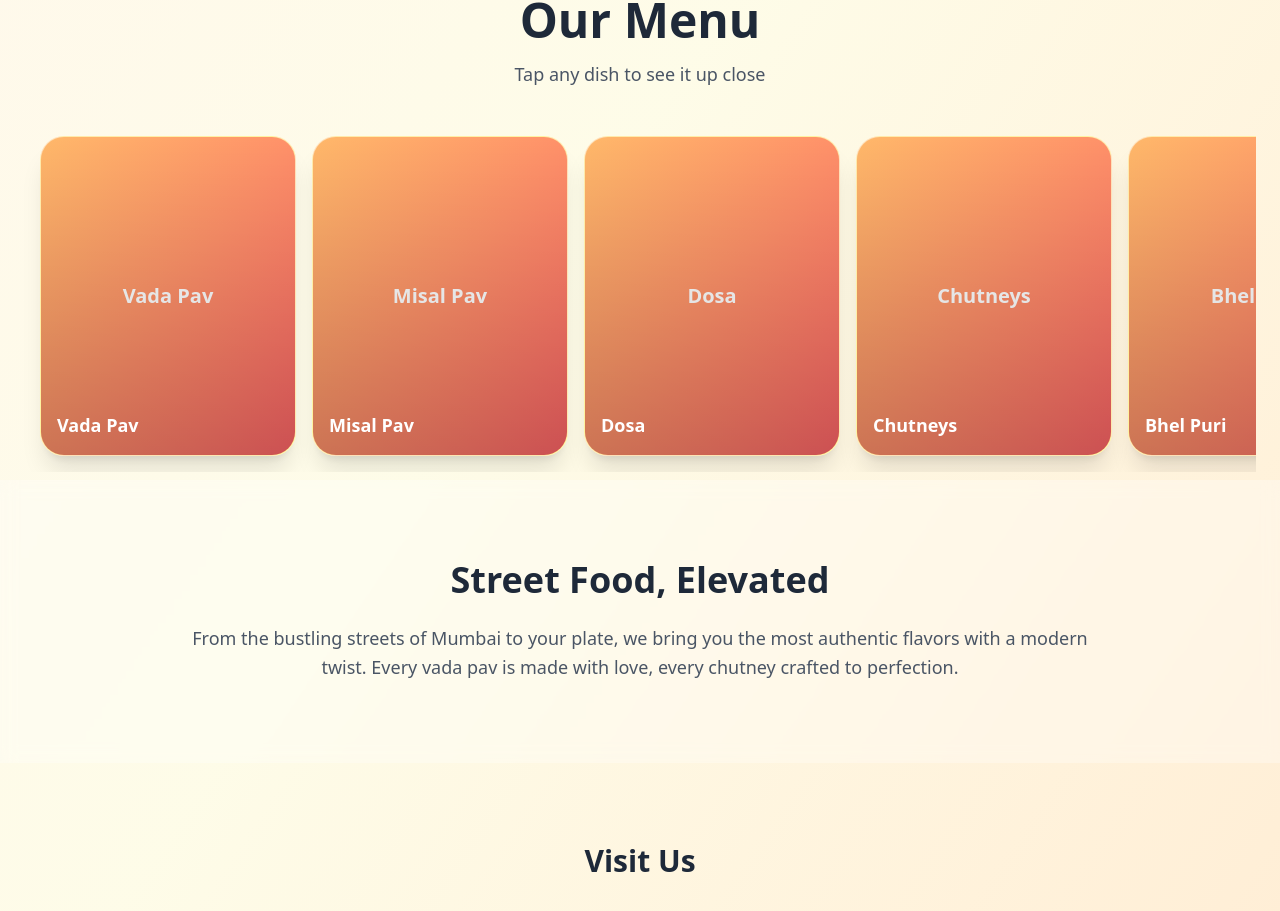
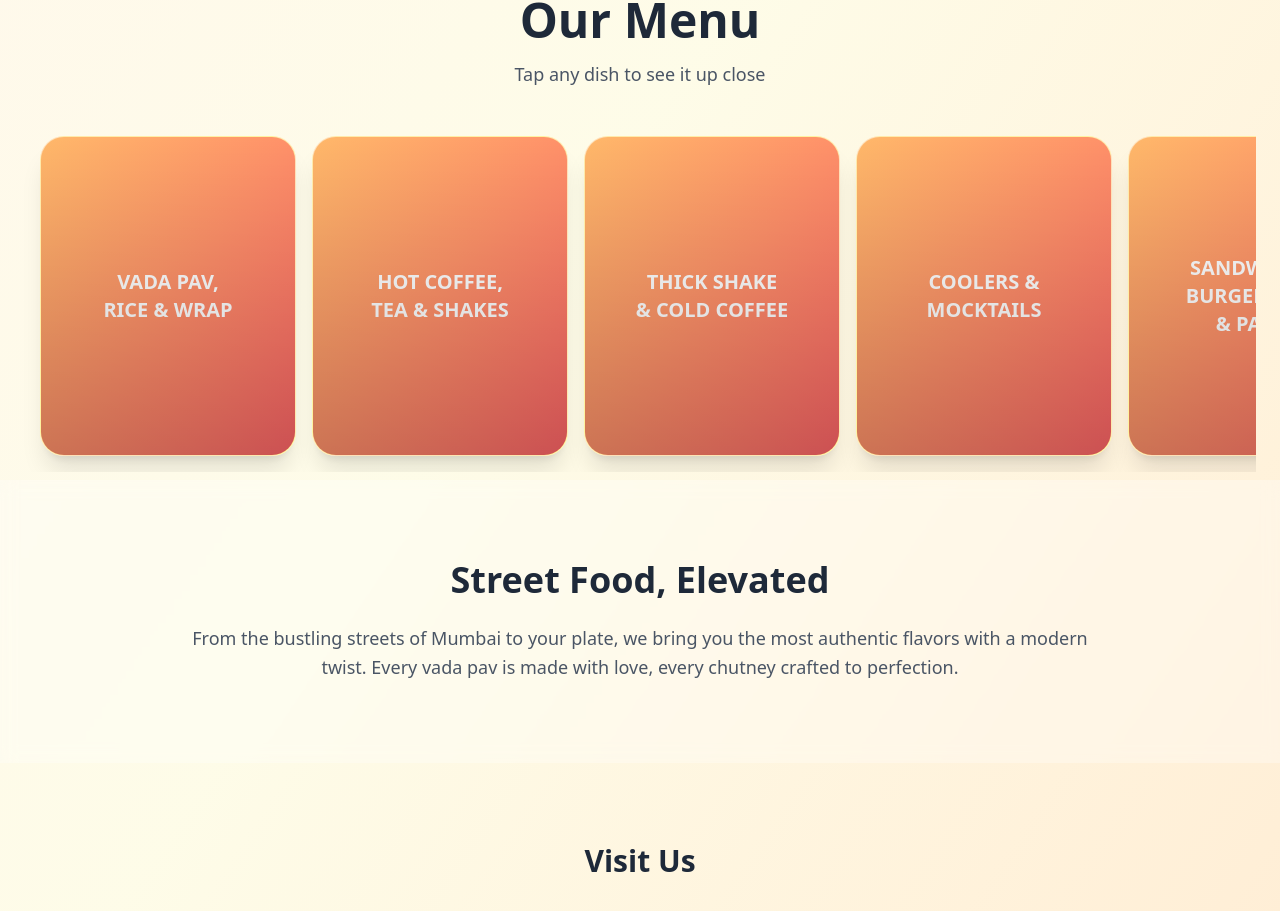
Before and after one commit to Aniketyadav05/RestroMenu, a React (Vite) app: page / in a window 1280 px wide. Shown: the part 812-1723 px from the top of the page. Built offline with nearby package versions, Linux system fonts and the light colour scheme.

Commit message:
Menu uodated

```diff
--- a/src/MenuPage.jsx
+++ b/src/MenuPage.jsx
@@ -8,15 +8,15 @@ const MenuPage = () => {
 
   // Sample menu images - replace with actual paths
   const menuImages = [
-    { id: 1, name: "Vada Pav", image: MenuImages.Menu1 },
-    { id: 2, name: "Misal Pav", image: MenuImages.Menu2 },
-    { id: 3, name: "Dosa", image: MenuImages.Menu3},
-    { id: 4, name: "Chutneys", image: MenuImages.Menu4 },
-    { id: 5, name: "Bhel Puri", image: MenuImages.Menu5 },
-    { id: 6, name: "Pav Bhaji", image: MenuImages.Menu6 },
-    { id: 7, name: "Pav Bhaji", image: MenuImages.Menu7 },
-    { id: 8, name: "Pav Bhaji", image: MenuImages.Menu8 },
-    { id: 9, name: "Pav Bhaji", image: MenuImages.Menu9 }
+    { id: 1, name: "VADA PAV, RICE & WRAP", image: MenuImages.Menu7 },
+    { id: 2, name: "HOT COFFEE, TEA & SHAKES", image: MenuImages.Menu1 },
+    { id: 3, name: "THICK SHAKE & COLD COFFEE", image: MenuImages.Menu2 },
+    { id: 4, name: "COOLERS & MOCKTAILS", image: MenuImages.Menu3},
+    { id: 5, name: "SANDWHICH, BURGER,FRIES & PASTA", image: MenuImages.Menu4 },
+    { id: 6, name: "PIZZA", image: MenuImages.Menu5 },
+    { id: 7, name: "SIDES, NOODLES & STARTERS", image: MenuImages.Menu6 },
+    { id: 8, name: "MAGGI & SOUTH INDIAN", image: MenuImages.Menu8 },
+    { id: 9, name: "SOUPS & DESSERTS", image: MenuImages.Menu9 }
   ];
 
   useEffect(() => {
@@ -71,8 +71,6 @@ const MenuPage = () => {
         <div className="absolute top-1/2 right-10 w-32 h-32 bg-gradient-to-br from-yellow-300 to-orange-400 rounded-full blur-xl animate-pulse delay-1000"></div>
         <div className="absolute bottom-20 left-1/4 w-24 h-24 bg-gradient-to-br from-green-300 to-green-500 rounded-full blur-xl animate-pulse delay-2000"></div>
       </div>
-
-      {/* Free Chutney Badge */}
       <motion.div
         initial={{ scale: 0, rotate: -180 }}
         animate={{ scale: 1, rotate: 0 }}
@@ -210,17 +208,21 @@ const MenuPage = () => {
                   className="w-64 h-80 bg-gradient-to-br from-orange-200 to-yellow-200 rounded-3xl shadow-xl cursor-pointer overflow-hidden backdrop-blur-sm border border-white/20"
                 >
                   {/* Placeholder for menu image */}
-                  <div className="w-full h-full bg-gradient-to-br from-orange-300 to-red-400 flex items-center justify-center text-white font-bold text-xl">
-                    {item.name}
-                  </div>
+                  <div className="w-full h-full bg-gradient-to-br from-orange-300 to-red-400 flex items-center justify-center text-white font-bold text-xl text-center p-2">
+  {item.name.split(" ").length > 2
+    ? <>
+        {item.name.split(" ").slice(0, 2).join(" ")}<br />
+        {item.name.split(" ").slice(2).join(" ")}
+      </>
+    : item.name}
+</div>
+
+
 
                   {/* Glass overlay */}
                   <div className="absolute inset-0 bg-gradient-to-t from-black/20 to-transparent"></div>
 
-                  {/* Menu item name */}
-                  <div className="absolute bottom-4 left-4 text-white font-bold text-lg">
-                    {item.name}
-                  </div>
+
                 </div>
               </motion.div>
             ))}
@@ -362,12 +364,9 @@ const MenuPage = () => {
 
 
                 <div className="p-6">
-                  <h3 className="text-2xl font-bold text-gray-800 mb-2">
+                  <h3 className="text-2xl text-center font-[Hindi] font-bold text-gray-800 mb-2">
                     {selectedImage.name}
                   </h3>
-                  <p className="text-gray-600">
-                    Authentic Mumbai street food made with love and traditional recipes.
-                  </p>
                 </div>
               </div>
               {/* Close button */}
@@ -375,7 +374,7 @@ const MenuPage = () => {
                 whileHover={{ scale: 1.1 }}
                 whileTap={{ scale: 0.9 }}
                 onClick={() => setSelectedImage(null)}
-                className="absolute -top-4 -right-4 w-12 h-12 bg-white rounded-full shadow-lg flex items-center justify-center"
+                className="absolute -top-4 -right-4 w-12 h-12 bg-white rounded-full shadow-lg flex items-center justify-center cursor-pointer"
               >
                 <X className="w-6 h-6 text-gray-600" />
               </motion.button>
```
